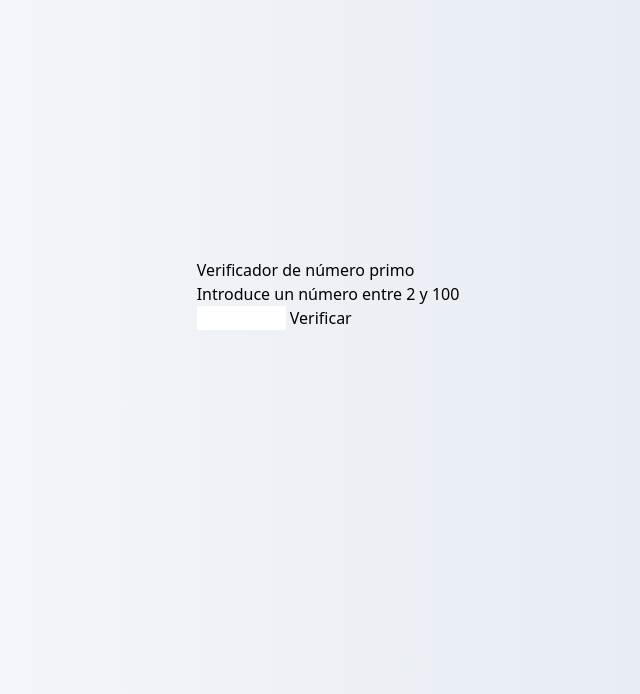
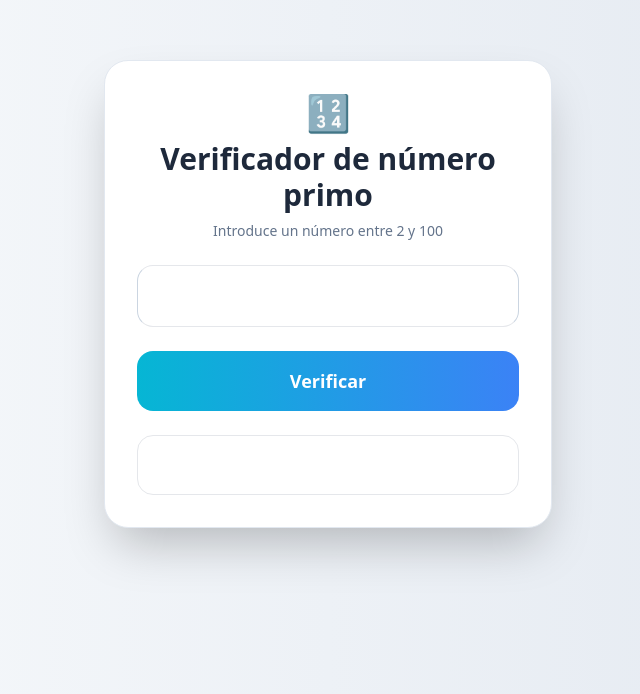
Before and after one commit to MohammedZakhbat/numero_Primo, a website: page index.html in a window 1280 px wide. Shown: the part 106-800 px from the top of the page, without its empty margins (312-952 px from the left). Drawn offline with Linux system fonts and the light colour scheme.

Commit message:
add tailwindcss

```diff
--- a/app.js
+++ b/app.js
@@ -0,0 +1,7 @@
+function verificarPrimo(){
+    let n = parseInt(document.getElementById("numero").value)
+    let resultado = document.getElementById("resultado")
+
+    resultado.className="text-center text-lg font-semibold p-4 min-h-[60px] flex items-center justify-center rounded-2xl border";
+
+}
--- a/index.html
+++ b/index.html
@@ -7,18 +7,17 @@
     <title>Número Primo</title>
 </head>
 <body class="min-h-screen flex items-center justify-center bg-gradient-to-r from-slate-50 to-slate-200 p-4">
-    <div>
-        <div>
-            <div>
-                <h1>Verificador de número primo</h1>
-                <p>Introduce un número entre 2 y 100</p>
+    <div class="w-full max-w-md bg-white rounded-3xl shadow-2xl border border-slate-200 p-6 sm:p-8 space-y-6 " >
+        <div class="text-center space-y-2">
+            <div class="text-4xl">🔢</div>
+                <h1 class="text-2xl sm:text-3xl font-bold text-slate-800">Verificador de número primo</h1>
+                <p class="text-slate-500 text-sm">Introduce un número entre 2 y 100</p>
             </div>
 
-            <input type="number" id="numero" min="2" max="100">
-            <button oncanplay="verificarPrimo()">Verificar</button>
+            <input type="number" id="numero" min="2" max="100" class="w-full p-4 rounded-2xl border border-x-slate-300 focus:ring-4 focus:ring-cyan-200 outline-none text-lg">
+            <button oncanplay="verificarPrimo()" class="w-full py-4 rounded-2xl bg-gradient-to-r from-cyan-500 to-blue-500  text-white font-semibold text-lg hover:scale-[1.02] active:scale-95 transition ">Verificar</button>
 
-            <div id="resultado"></div>
-        </div>
+        <div id="resultado" class="text-center text-lg font-semibold p-4 min-h-[60px] flex items-center justify-center rounded-2xl border"></div>
     </div>
     <script src="app.js"></script>
 </body>
--- a/package.json
+++ b/package.json
@@ -3,7 +3,8 @@
   "version": "1.0.0",
   "main": "app.js",
   "scripts": {
-    "test": "echo \"Error: no test specified\" && exit 1"
+    "test": "echo \"Error: no test specified\" && exit 1",
+    "dev":"npx tailwindcss -i ./input.css -o ./output.css --watch"
   },
   "keywords": [],
   "author": "",
```
Also changed, not shown: output.css.
